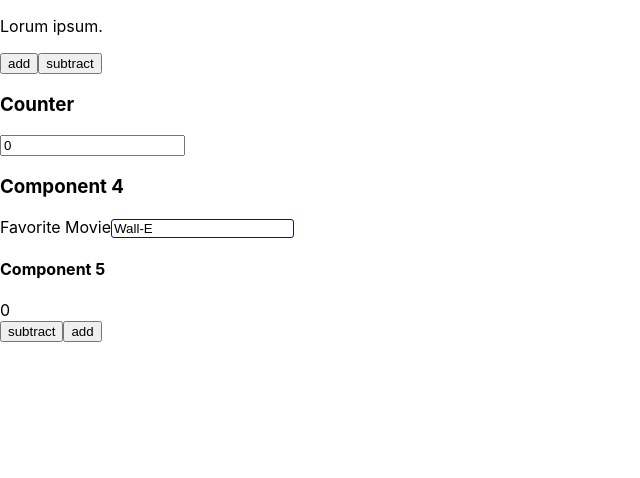
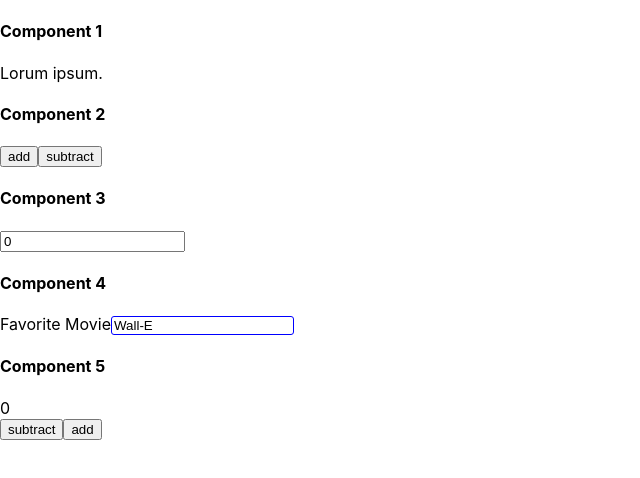
Before and after one commit to peterlidee/testing-app, a React (Create React App) app: page / in a window 1280 px wide. Shown: the top 478 px of the page, without its empty margins (0-640 px from the left). Built offline with nearby package versions, Linux system fonts and the light colour scheme.

Commit message:
Updated components to make them uniform + updated tests

```diff
--- a/src/components/Component1.js
+++ b/src/components/Component1.js
@@ -1,6 +1,7 @@
 function Component1(){
   return(
     <div className="Component1">
+      <h4>Component 1</h4>
       <p>Lorum ipsum.</p>
     </div>
   )
--- a/src/components/Component2.js
+++ b/src/components/Component2.js
@@ -1,6 +1,7 @@
 function Component2(){
   return(
     <div className="Component2">
+      <h4>Component 2</h4>
       <button>add</button>
       <button>subtract</button>
     </div>
--- a/src/components/Component3.js
+++ b/src/components/Component3.js
@@ -4,7 +4,7 @@ function Component3(){
   const [ count, setCount ] = useState(0)
   return(
     <div className="Component3">
-      <h3>Counter</h3>
+      <h4>Component 3</h4>
       <input type="number" value={count} onChange={(e) => setCount(parseInt(e.target.value))} />
     </div>
   )
--- a/src/components/Component4.js
+++ b/src/components/Component4.js
@@ -4,7 +4,7 @@ function Component4(){
   const [ value, setValue ] = useState('Wall-E')
   return(
     <div className="Component4">
-      <h3>Component 4</h3>
+      <h4>Component 4</h4>
       <label htmlFor="movie">Favorite Movie</label>
       <input
         id="movie"
```
Also changed, not shown: 2 other files (tests, documents, lock files or other folders).
